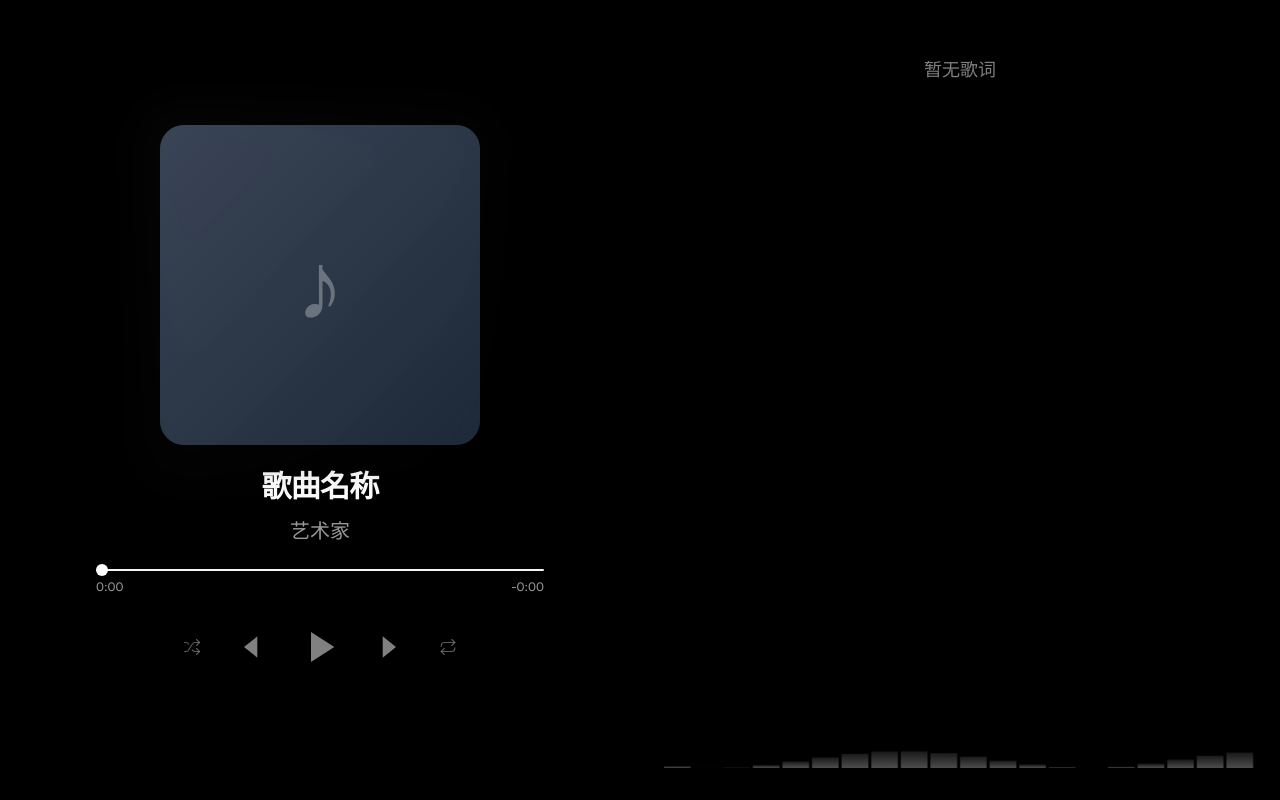
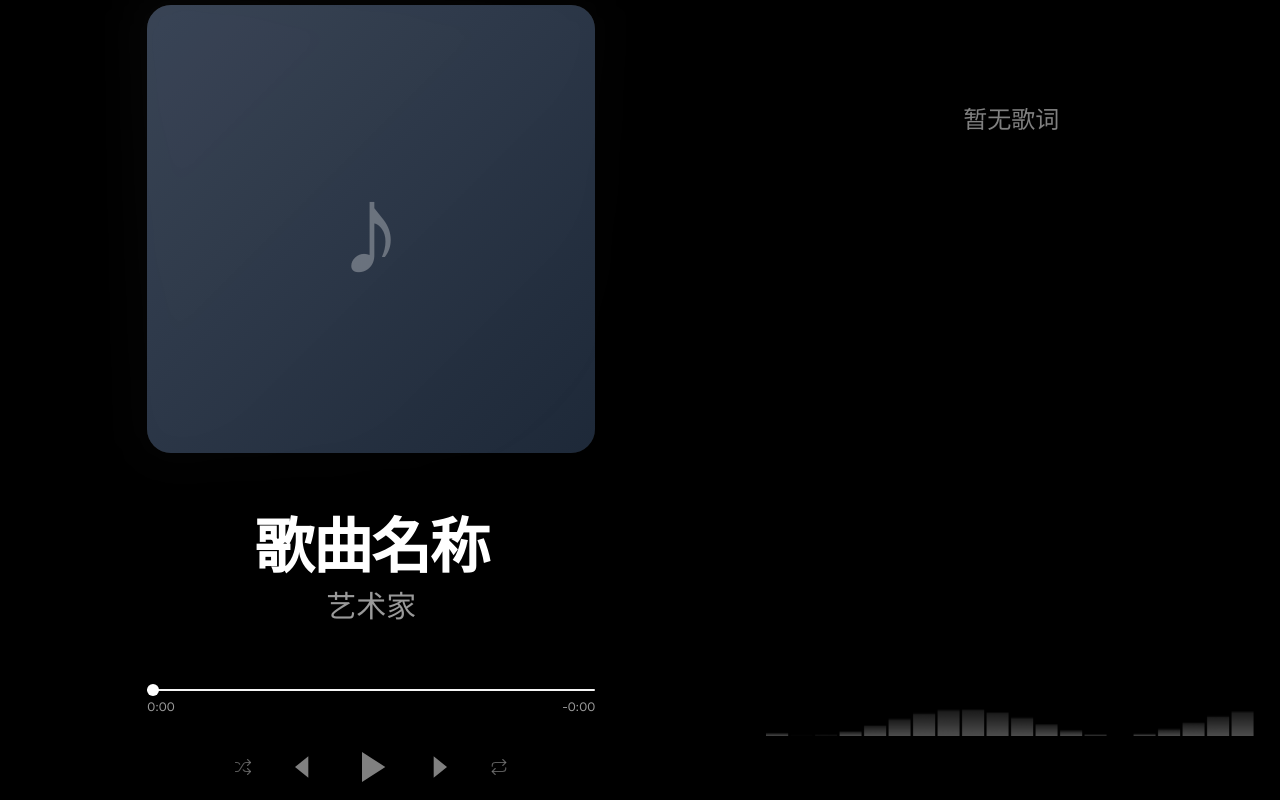
Before and after one commit to Bernankez/music-player-ui-obs, a Next.js app: page /player in a window 1280 px wide. Built offline with nearby package versions, Linux system fonts and the light colour scheme.

Commit message:
优化歌词显示和音乐播放器组件的样式
- 更新歌词显示组件，增加响应式设计，调整字体大小和间距
- 修改音乐播放器组件的布局和样式，提升用户体验
- 增加了对不同屏幕尺寸的适配，确保在各种设备上显示良好

```diff
--- a/components/lyrics-display.tsx
+++ b/components/lyrics-display.tsx
@@ -103,8 +103,8 @@ export function LyricsDisplay({ lyrics, currentTime }: LyricsDisplayProps) {
 
   if (!parsedLyrics.length) {
     return (
-      <div className="flex-1 flex items-center justify-center p-8">
-        <p className="text-white/50 text-lg">暂无歌词</p>
+      <div className="flex-1 flex items-center justify-center p-8 lg:p-12">
+        <p className="text-white/50 text-lg lg:text-2xl">暂无歌词</p>
       </div>
     )
   }
@@ -113,25 +113,25 @@ export function LyricsDisplay({ lyrics, currentTime }: LyricsDisplayProps) {
     <div className="flex-1 flex flex-col h-full">
       <div
         ref={containerRef}
-        className="flex-1 overflow-y-auto scrollbar-hide px-8"
+        className="flex-1 overflow-y-auto scrollbar-hide px-8 lg:px-16"
         style={{
           scrollbarWidth: "none",
           msOverflowStyle: "none",
         }}
       >
-        <div className="space-y-6 py-32">
+        <div className="space-y-8 lg:space-y-12 py-32 lg:py-44">
           {parsedLyrics.map((line, index) => (
             <p
               key={index}
               className={`transition-all duration-700 leading-relaxed text-center ${
                 index === currentLyricIndex
-                  ? "text-white text-2xl font-bold transform scale-105 drop-shadow-lg"
+                  ? "text-white text-2xl lg:text-4xl xl:text-5xl font-bold transform scale-105 drop-shadow-[0_0_24px_rgba(255,255,255,0.5)]"
                   : index === currentLyricIndex + 1
-                    ? "text-white/80 text-lg"
-                    : "text-white/40 text-base"
+                    ? "text-white/80 text-xl lg:text-3xl xl:text-4xl"
+                    : "text-white/40 text-lg lg:text-2xl"
               }`}
               style={{
-                textShadow: index === currentLyricIndex ? "0 0 20px rgba(255,255,255,0.5)" : "none",
+                textShadow: index === currentLyricIndex ? "0 0 24px rgba(255,255,255,0.55)" : "none",
               }}
             >
               {line.text}
--- a/components/music-player.tsx
+++ b/components/music-player.tsx
@@ -387,15 +387,15 @@ export function MusicPlayer({ fullscreen = false, onBackToConfig }: MusicPlayerP
               )}
             </div>
 
-            <div className="relative z-10 w-1/2 flex flex-col items-center justify-center py-8 px-6">
+            <div className="relative z-10 w-[58%] flex flex-col items-center justify-center py-24 px-6 gap-16">
               <div className="relative group">
-                <div className="relative rounded-3xl overflow-hidden shadow-2xl bg-gradient-to-br from-white/10 to-white/5 backdrop-blur-sm mb-6">
+                <div className="relative rounded-3xl overflow-hidden shadow-2xl bg-gradient-to-br from-white/10 to-white/5 backdrop-blur-sm">
                   {coverMedia ? (
                     coverMedia.type === "image" ? (
                       <img
                         src={coverMedia.url || "/placeholder.svg"}
                         alt="Album Cover"
-                        className="max-w-80 max-h-80 object-contain bg-black/20"
+                        className="max-w-80 max-h-80 lg:max-w-[28rem] lg:max-h-[28rem] object-contain bg-black/20"
                       />
                     ) : (
                       <video
@@ -404,12 +404,12 @@ export function MusicPlayer({ fullscreen = false, onBackToConfig }: MusicPlayerP
                         loop
                         muted={!!audioFile}
                         playsInline
-                        className="max-w-80 max-h-80 object-contain bg-black/20"
+                        className="max-w-80 max-h-80 lg:max-w-[28rem] lg:max-h-[28rem] object-contain bg-black/20"
                       />
                     )
                   ) : (
-                    <div className="w-80 h-80 flex items-center justify-center bg-gradient-to-br from-gray-700 to-gray-800">
-                      <div className="text-6xl md:text-8xl text-white/30">♪</div>
+                    <div className="w-80 h-80 lg:w-[28rem] lg:h-[28rem] flex items-center justify-center bg-gradient-to-br from-gray-700 to-gray-800">
+                      <div className="text-6xl md:text-8xl lg:text-[8rem] text-white/30">♪</div>
                     </div>
                   )}
                 </div>
@@ -417,11 +417,11 @@ export function MusicPlayer({ fullscreen = false, onBackToConfig }: MusicPlayerP
                 <div className="absolute -inset-4 bg-gradient-to-br from-white/5 to-transparent rounded-3xl blur-xl opacity-50 group-hover:opacity-70 transition-opacity" />
               </div>
 
-              <div className="text-center mb-6 w-full max-w-md">
-                <div className="text-xl md:text-2xl lg:text-3xl font-bold text-white mb-3 tracking-tight">
+              <div className="text-center w-full max-w-xl">
+                <div className="text-2xl md:text-3xl lg:text-5xl xl:text-6xl font-bold text-white mb-3 tracking-tight">
                   {songTitle || "歌曲名称"}
                 </div>
-                <div className="text-lg md:text-xl text-white/60 font-medium">{artistName || "艺术家"}</div>
+                <div className="text-xl md:text-2xl lg:text-3xl text-white/60 font-medium">{artistName || "艺术家"}</div>
               </div>
 
               <div className="w-full max-w-md">
@@ -436,11 +436,11 @@ export function MusicPlayer({ fullscreen = false, onBackToConfig }: MusicPlayerP
               </div>
             </div>
 
-            <div className="relative z-10 w-1/2 flex flex-col h-full py-6">
+            <div className="relative z-10 w-[42%] flex flex-col h-full py-14">
               <div className="flex-1 min-h-0 pb-2">
                 <LyricsDisplay lyrics={lyrics} currentTime={currentTime} />
               </div>
-              <div className="h-16 px-6 pb-2 flex-shrink-0">
+              <div className="h-16 lg:h-20 xl:h-24 px-6 pb-2 flex-shrink-0">
                 {audioVisualizerEnabled && (
                   <AudioVisualizer audioElement={mediaElement} isEnabled={true} visualizerType={visualizerType} />
                 )}
@@ -684,15 +684,15 @@ export function MusicPlayer({ fullscreen = false, onBackToConfig }: MusicPlayerP
                 )}
               </div>
 
-              <div className="relative z-10 w-1/2 flex flex-col items-center justify-center py-8 px-6">
+              <div className="relative z-10 w-1/2 flex flex-col items-center justify-center py-24 px-6 gap-16">
                 <div className="relative group">
-                  <div className="relative rounded-3xl overflow-hidden shadow-2xl bg-gradient-to-br from-white/10 to-white/5 backdrop-blur-sm mb-6">
+                  <div className="relative rounded-3xl overflow-hidden shadow-2xl bg-gradient-to-br from-white/10 to-white/5 backdrop-blur-sm">
                     {coverMedia ? (
                       coverMedia.type === "image" ? (
                         <img
                           src={coverMedia.url || "/placeholder.svg"}
                           alt="Album Cover"
-                          className="max-w-80 max-h-80 object-contain bg-black/20"
+                          className="max-w-80 max-h-80 lg:max-w-[28rem] lg:max-h-[28rem] object-contain bg-black/20"
                         />
                       ) : (
                         <video
@@ -701,12 +701,12 @@ export function MusicPlayer({ fullscreen = false, onBackToConfig }: MusicPlayerP
                           loop
                           muted={!!audioFile}
                           playsInline
-                          className="max-w-80 max-h-80 object-contain bg-black/20"
+                          className="max-w-80 max-h-80 lg:max-w-[28rem] lg:max-h-[28rem] object-contain bg-black/20"
                         />
                       )
                     ) : (
-                      <div className="w-80 h-80 flex items-center justify-center bg-gradient-to-br from-gray-700 to-gray-800">
-                        <div className="text-6xl md:text-8xl text-white/30">♪</div>
+                      <div className="w-80 h-80 lg:w-[28rem] lg:h-[28rem] flex items-center justify-center bg-gradient-to-br from-gray-700 to-gray-800">
+                        <div className="text-6xl md:text-8xl lg:text-[8rem] text-white/30">♪</div>
                       </div>
                     )}
                   </div>
@@ -714,20 +714,20 @@ export function MusicPlayer({ fullscreen = false, onBackToConfig }: MusicPlayerP
                   <div className="absolute -inset-4 bg-gradient-to-br from-white/5 to-transparent rounded-3xl blur-xl opacity-50 group-hover:opacity-70 transition-opacity" />
                 </div>
 
-                <div className="text-center mb-6 w-full max-w-md">
+                <div className="text-center mb-6 w-full max-w-md lg:max-w-xl">
                   <input
                     type="text"
                     value={songTitle}
                     onChange={(e) => setSongTitle(e.target.value)}
                     placeholder="歌曲名称"
-                    className="text-xl md:text-2xl lg:text-3xl font-bold text-white mb-3 tracking-tight bg-transparent border-none outline-none text-center w-full placeholder-white/40 focus:bg-white/5 rounded-lg px-2 py-1"
+                    className="text-xl md:text-2xl lg:text-4xl xl:text-5xl font-bold text-white mb-3 tracking-tight bg-transparent border-none outline-none text-center w-full placeholder-white/40 focus:bg-white/5 rounded-lg px-2 py-1"
                   />
                   <input
                     type="text"
                     value={artistName}
                     onChange={(e) => setArtistName(e.target.value)}
                     placeholder="艺术家"
-                    className="text-lg md:text-xl text-white/60 font-medium bg-transparent border-none outline-none text-center w-full placeholder-white/30 focus:bg-white/5 rounded-lg px-2 py-1"
+                    className="text-lg md:text-xl lg:text-2xl text-white/60 font-medium bg-transparent border-none outline-none text-center w-full placeholder-white/30 focus:bg-white/5 rounded-lg px-2 py-1"
                   />
                 </div>
 
@@ -743,11 +743,11 @@ export function MusicPlayer({ fullscreen = false, onBackToConfig }: MusicPlayerP
                 </div>
               </div>
 
-              <div className="relative z-10 w-1/2 flex flex-col h-full py-6">
+              <div className="relative z-10 w-1/2 flex flex-col h-full py-16">
                 <div className="flex-1 min-h-0 pb-2">
                   <LyricsDisplay lyrics={lyrics} currentTime={currentTime} />
                 </div>
-                <div className="h-8 md:h-10 lg:h-12 px-6 pb-2 flex-shrink-0">
+                <div className="h-8 md:h-10 lg:h-16 xl:h-20 px-6 pb-2 flex-shrink-0">
                   {audioVisualizerEnabled && (
                     <AudioVisualizer audioElement={mediaElement} isEnabled={true} visualizerType={visualizerType} />
                   )}
```
